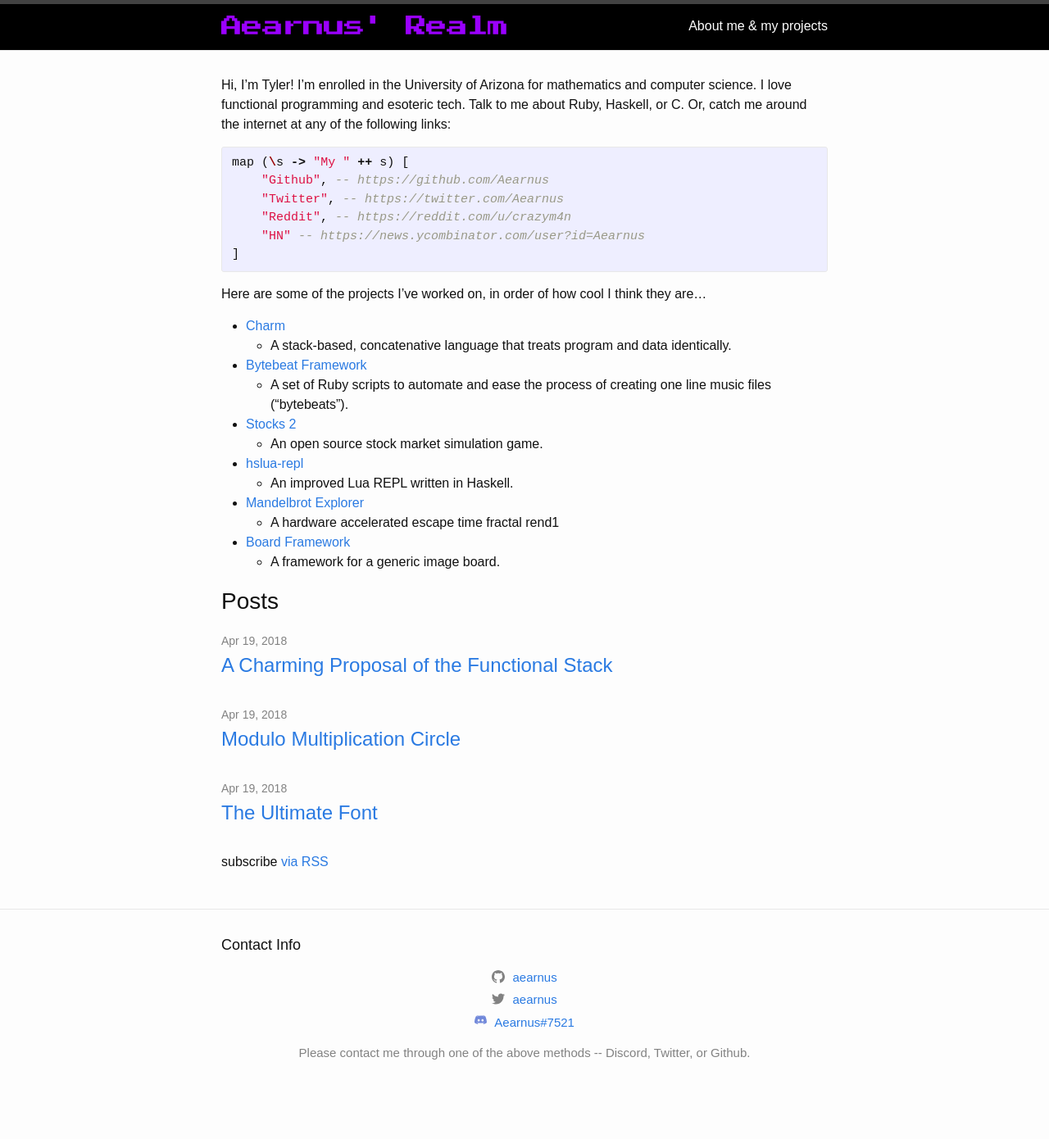
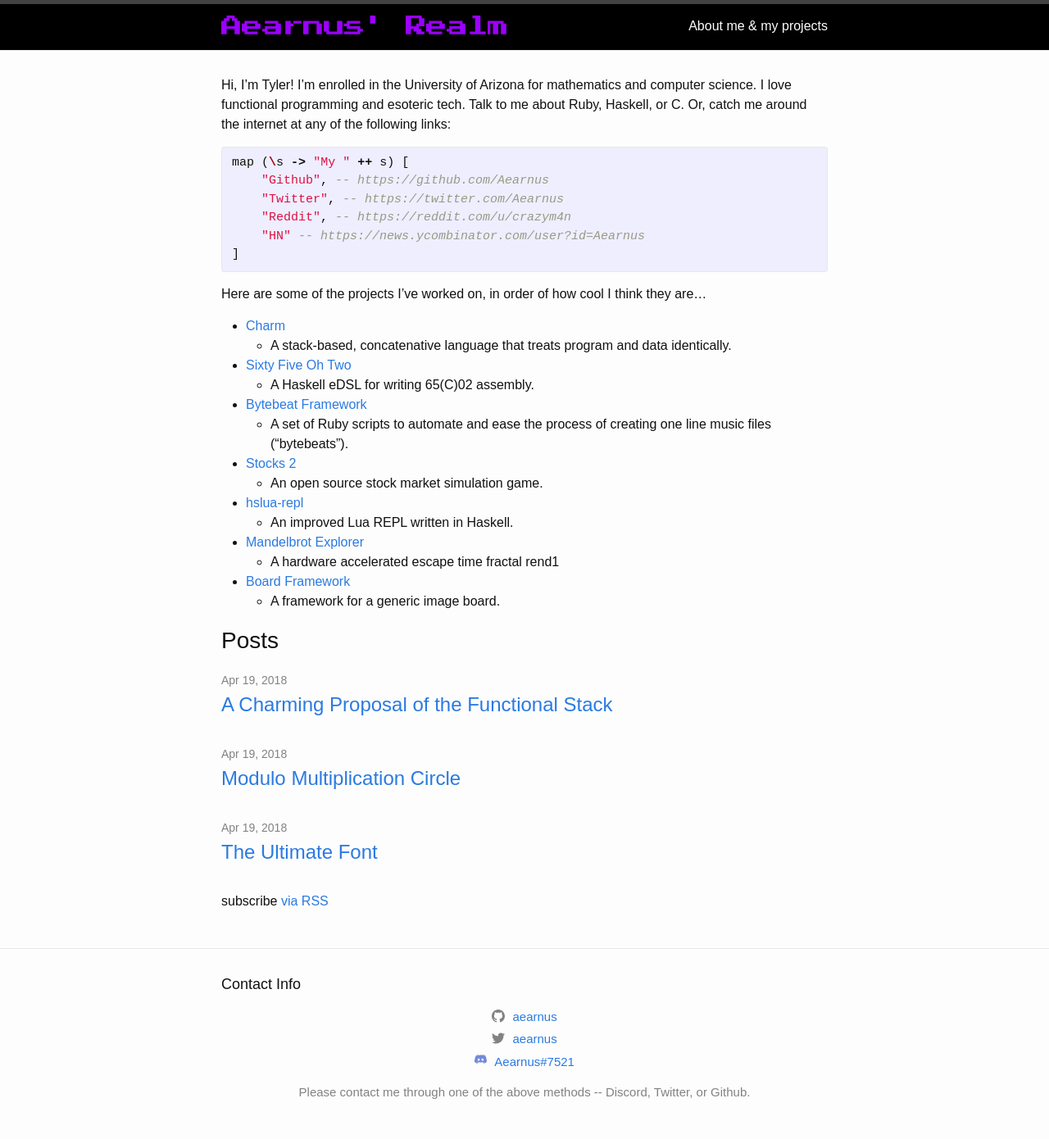
Before and after one commit to DataKinds/datakinds.github.io, a Jekyll site: the page built from index.md, in a window 1280 px wide. Shown: the whole page at 82% size. Built offline with Jekyll 4.4.1, drawn with Linux system fonts in a browser that asks for light colours; before the commit the page ends 1342 px from its top, so only the background shows below that.

Commit message:
added project

```diff
--- a/_includes/about_include.md
+++ b/_includes/about_include.md
@@ -12,6 +12,8 @@ map (\s -> "My " ++ s) [
 Here are some of the projects I've worked on, in order of how cool I think they are...
 * [Charm](https://github.com/Aearnus/charm)
     * A stack-based, concatenative language that treats program and data identically.
+* [Sixty Five Oh Two](https://github.com/Aearnus/sixty-five-oh-two)
+    * A Haskell eDSL for writing 65(C)02 assembly.
 * [Bytebeat Framework](https://github.com/Aearnus/bytebeat-framework)
     * A set of Ruby scripts to automate and ease the process of creating one line music files ("bytebeats").
 * [Stocks 2](https://github.com/Aearnus/stocks-2)
```
